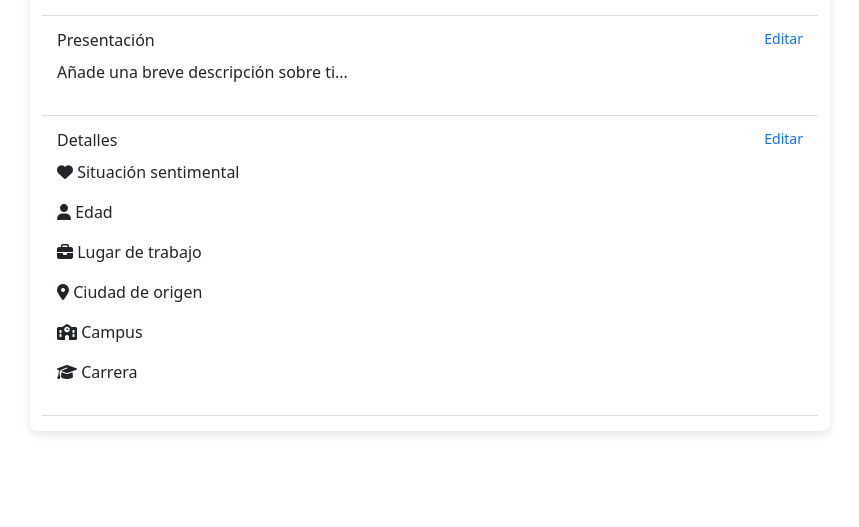
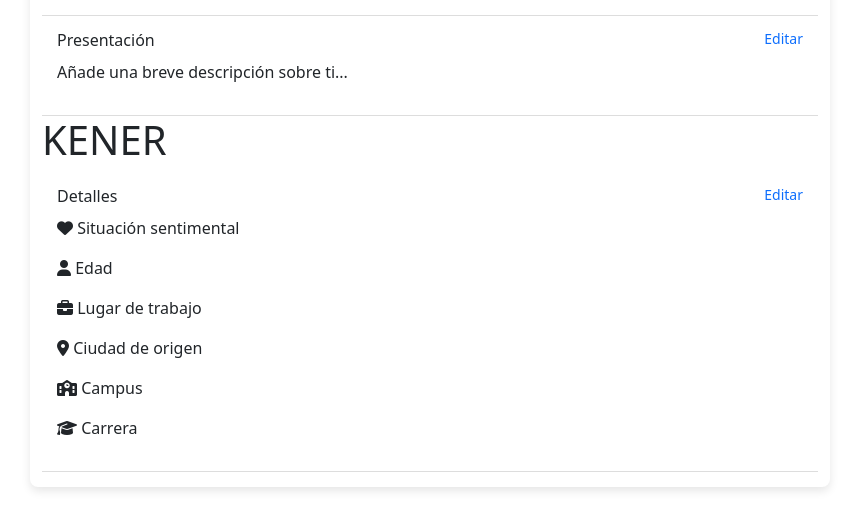
Before and after one commit to kener24/MyCampus, a PHP site: page /Views/edit-perfil.php in a window 1280 px wide. Shown: the part 327-854 px from the top of the page, without its empty margins (210-1069 px from the left). Before the commit the page ends 762 px from the top, so only its background shows below. Run offline with PHP 8.4, Linux system fonts and the light colour scheme.

Commit message:
Update edit-perfil.php
Prueba

```diff
--- a/Views/edit-perfil.php
+++ b/Views/edit-perfil.php
@@ -120,6 +120,7 @@
                 <button type="submit" class="btn btn-primary btn-sm mt-2">Guardar</button>
             </form>
         </div>
+        <h1>KENER</h1>
 
         <div class="section">
             <h5>Detalles <a class="edit-link" onclick="enableEdit('detalles')">Editar</a></h5>
```
